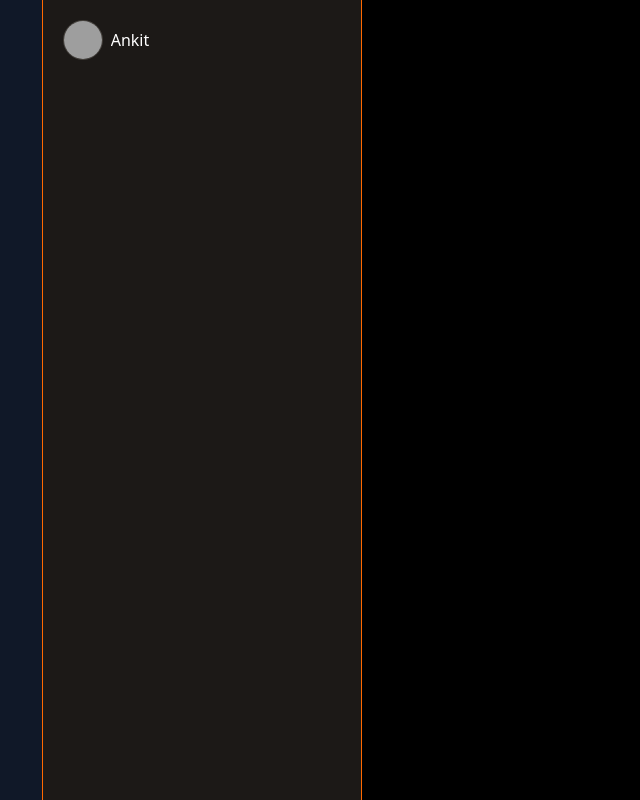
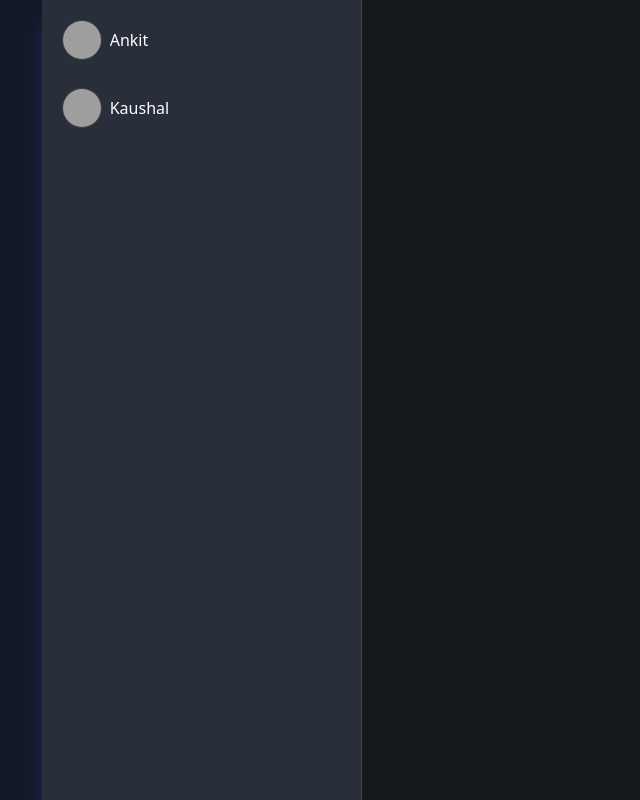
Before and after one commit to Praveen-Ku-Painkra/Should-Chat, a React (Vite) app in the folder Frontend/: page /test in a window 1280 px wide. Shown: the whole page, without its empty margins (0-640 px from the left). Built offline with nearby package versions, Linux system fonts and the light colour scheme; grey boxes are pictures that could not be loaded; some icons are missing.

Commit message:
Style changed of chat box and chat logic implemented

```diff
--- a/Frontend/src/App.css
+++ b/Frontend/src/App.css
@@ -2,8 +2,9 @@
 #root {
   max-width: auto;
   margin: 0 auto;
-  background-color: #000;
+  background-color:#0B0E11;
   color: white;
+
 }
 
 .logo {
--- a/Frontend/src/Components/chats/ChatBox.jsx
+++ b/Frontend/src/Components/chats/ChatBox.jsx
@@ -4,19 +4,17 @@ import Chats from './layout/Chats'
 import { useState } from 'react'
 
 function ChatBox() {
-  let [chatsInfo,setChatsInfo] = useState([{chat:"HI,my name is Praveen",from:"Praveen",to:"Ankit"},{chat:"HI,my name is Ankit",from:"Ankit",to:"Praveen"},{chat:"HI,my name is Praveen",from:"Praveen",to:"Ankit"},{chat:"HI,my name is Kaushal",from:"Kaushal",to:"Praveen"},{chat:"HI,my name is Praveen",from:"Praveen",to:"Ankit"},{chat:"HI,my name is Ankit",from:"Praveen",to:"Ankit"}])
+  let [chatsInfo,setChatsInfo] = useState([{chat:"HI,my name is Praveen",from:"Praveen",to:"Ankit"},{chat:"HI,my name is Ankit",from:"Ankit",to:"Praveen"},{chat:"HI,my name is Praveen",from:"Praveen",to:"Ankit"},{chat:"HI,my name is Kaushal",from:"Kaushal",to:"Praveen"},{chat:"HI,my name is Praveen",from:"Praveen",to:"Ankit"},{chat:"HI,my name is Ankit",from:"Ankit",to:"Praveen"}])
   let [chats,setChats] = useState([""])
-  let [person,setperson] = useState("")
 
   let updateChats = (name)=>{
     setChats(chatsInfo.filter(chat => (chat.to == name)||(chat.from==name)))
-    console.log(chats)
   }
 
   return (
     <div  className='flex '>
       <Sidebar/>
-      <ChatList chatsInfo={chatsInfo}  updateChats={updateChats}/>
+      <ChatList chatsInfo={chatsInfo}  updateChats={updateChats} />
       <Chats chats={chats}/>
     </div>
   )
--- a/Frontend/src/Components/chats/layout/ChatList.jsx
+++ b/Frontend/src/Components/chats/layout/ChatList.jsx
@@ -3,15 +3,18 @@ import UserInfo from "./UserInfo"
 
 
 function ChatList({chatsInfo,updateChats}) {
-  let res = chatsInfo.map(chat => chat.to)
-  let chatsList = [...new Set(res)].filter(el => el != "Praveen")
-  console.log(chatsList)
-  // let [chatsList,setChatList] = useState(reciverData)
+   let [person,setPerson] = useState("")
+   let to = chatsInfo.map(chat => chat.to)
+   let from = chatsInfo.map(chat => chat.from)
+   let res = [...to,...from]
 
-
+  let chatsList = [...new Set(res)].filter((el) => el != "Praveen")
+  function updateChatPerson(name){
+    setPerson(name)
+  }
   return (
-    <div className="h-screen w-xs p-2 bg-pink  bg-stone-900 border-orange-500 border-x-[0.01rem]" >
-      {chatsList.map(chatInfo =>  <UserInfo  name={chatInfo}  updateChats={updateChats}/>)}
+    <div className="h-screen w-xs p-2 bg-[#282e3a] flex flex-col gap-y-1 shadow-xl/50 shadow-[#15191C] shadow-indigo-500/50 border-r-1 border-[#3d4957] " >
+      {chatsList.map((chatInfo,idx) => <UserInfo key={idx} id={chatInfo} person={{person,updateChatPerson}}  updateChats={updateChats}/>)}
     </div>
   )
 }
--- a/Frontend/src/Components/chats/layout/Chats.jsx
+++ b/Frontend/src/Components/chats/layout/Chats.jsx
@@ -7,8 +7,8 @@ function Chats({chats}) {
   // console.log()
   console.log(chats)
   return (
-    <div className=' w-full h-dvh flex flex-col p-8'>
-      {chats.map(chat => {return <p className={chat.from=="Praveen" ? 'self-end':""}>{chat.chat}</p>})}
+    <div className=' w-full h-dvh flex flex-col p-8 bg-[#15191C]'>
+      {chats.map((chat,idx) => {return <p key={idx}  className={chat.from=="Praveen" ? 'self-end':""}>{chat.chat}</p>})}
     </div>
   )
 }
--- a/Frontend/src/Components/chats/layout/UserInfo.jsx
+++ b/Frontend/src/Components/chats/layout/UserInfo.jsx
@@ -1,15 +1,15 @@
 import React from 'react'
 
-function UserInfo({name,updateChats}) {
+function UserInfo({id,updateChats,person}) {
 
   return (
-    <section className='md:max-w-xs max-h-16 p-2  hover:bg-stone-950 rounded-xl' >
+    <section className={`md:max-w-xs max-h-16 p-2 transition duration-200 ease-in-out ${(person.person)===id?"bg-[#3d4957] rounded-xl ":"hover:bg-[#3d4957] rounded-xl"}`} style={{cursor:"pointer"}} onClick={()=>{updateChats(id),person.updateChatPerson(id)}}>
         <div className='flex gap-1 items-center '>
             <div className='   rounded-ful p-1'>
                 <img className='  border border-stone-700 min-h-5 min-h-5 max-h-5 max-h-5  sm:min-h-10 sm:min-w-10 sm:max-h-10 sm:max-w-10 overflow-hidden rounded-full' src="https://encrypted-tbn0.gstatic.com/images?q=tbn:ANd9GcThShvv8vPmx4ZDnSe4QawgiRWGx9lEj-OZCA&s" alt="person" />
             </div>
             <div >
-                <p onClick={()=>{updateChats(name)}} className='truncate sm:max-w-62 sm:min-w-62'>{name}</p>
+                <p   className='truncate sm:max-w-62 sm:min-w-62'>{id}</p>
             </div>
         </div>
     </section>
```
